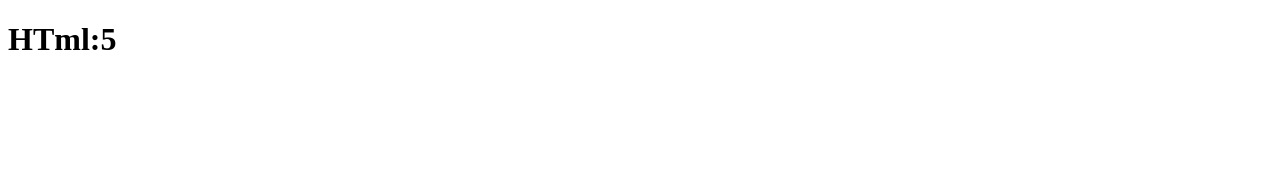
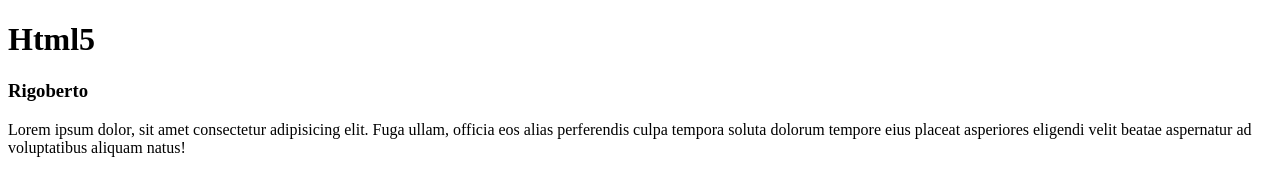
Before and after one commit to Jessan23/jessan23, a plain HTML site: page index.html in a window 1280 px wide. Drawn offline with Linux system fonts and the light colour scheme.

Commit message:
2dia proyecto post insta

```diff
--- a/index.html
+++ b/index.html
@@ -4,17 +4,20 @@
     <meta charset="UTF-8">
     <meta name="viewport" content="width=device-width, initial-scale=1.0">
 
-  <link rel="stylesheet" type="text/css" href="styles.css">
+  <link rel="stylesheet" type="text/css" href="./style.css">
 
     <title>Document</title>
 </head>
 
 <body>
+    <div class="post insta">
     <div class="title">
-        <h1>HTml:5</h1>
+        <h1>Html5</h1>
+        <h3>Rigoberto</h3>
     </div>
 
         <div class="post">
+            <p>Lorem ipsum dolor, sit amet consectetur adipisicing elit. Fuga ullam, officia eos alias perferendis culpa tempora soluta dolorum tempore eius placeat asperiores eligendi velit beatae aspernatur ad voluptatibus aliquam natus!</p>
 
             <div class="post header">
 
@@ -24,10 +27,12 @@
 
             </div>
                 <div class="post body">
+                </div>
 
             </div>
 
         </div>
+    </div>
 
 </body>
 </html>
--- /dev/null
+++ b/style.css
@@ -0,0 +1,6 @@
+.title{
+
+}
+.post {
+
+}
```
